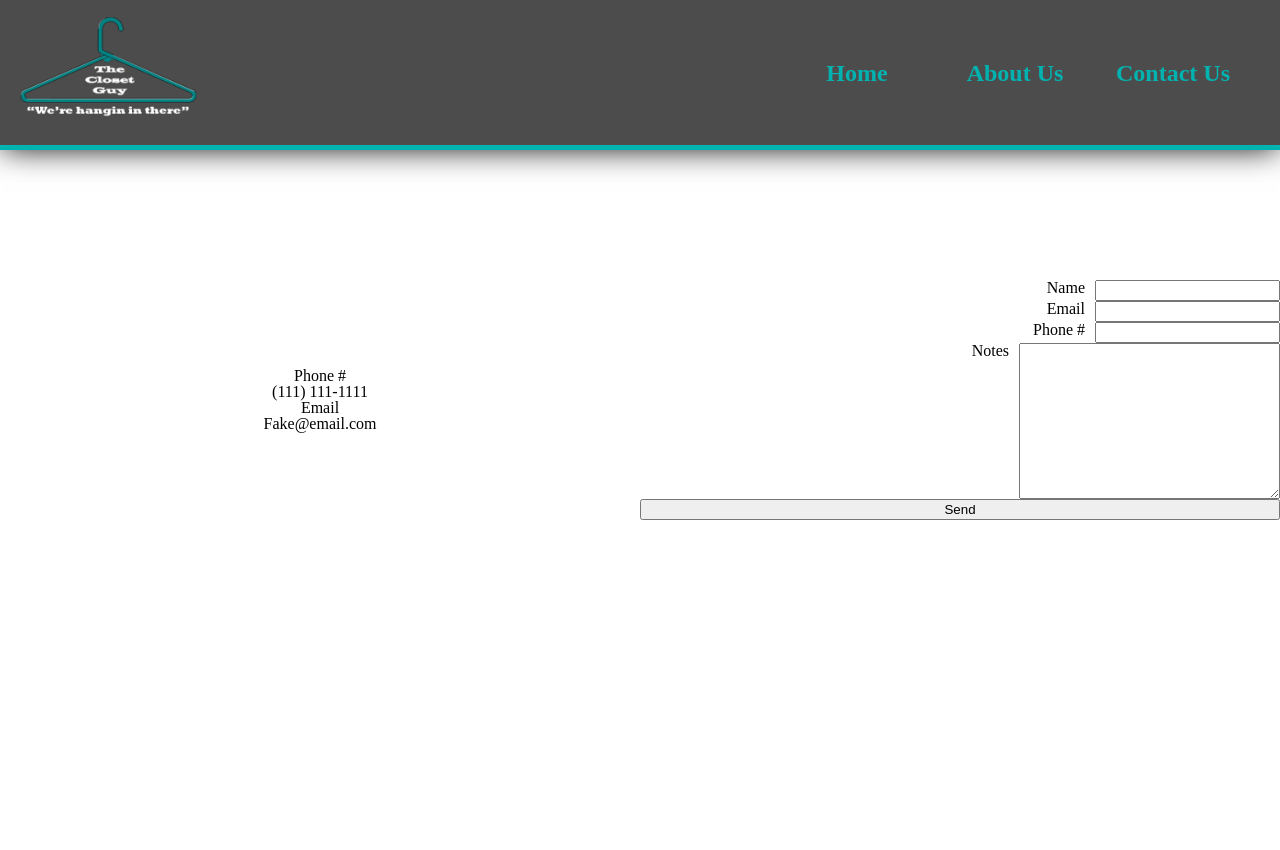
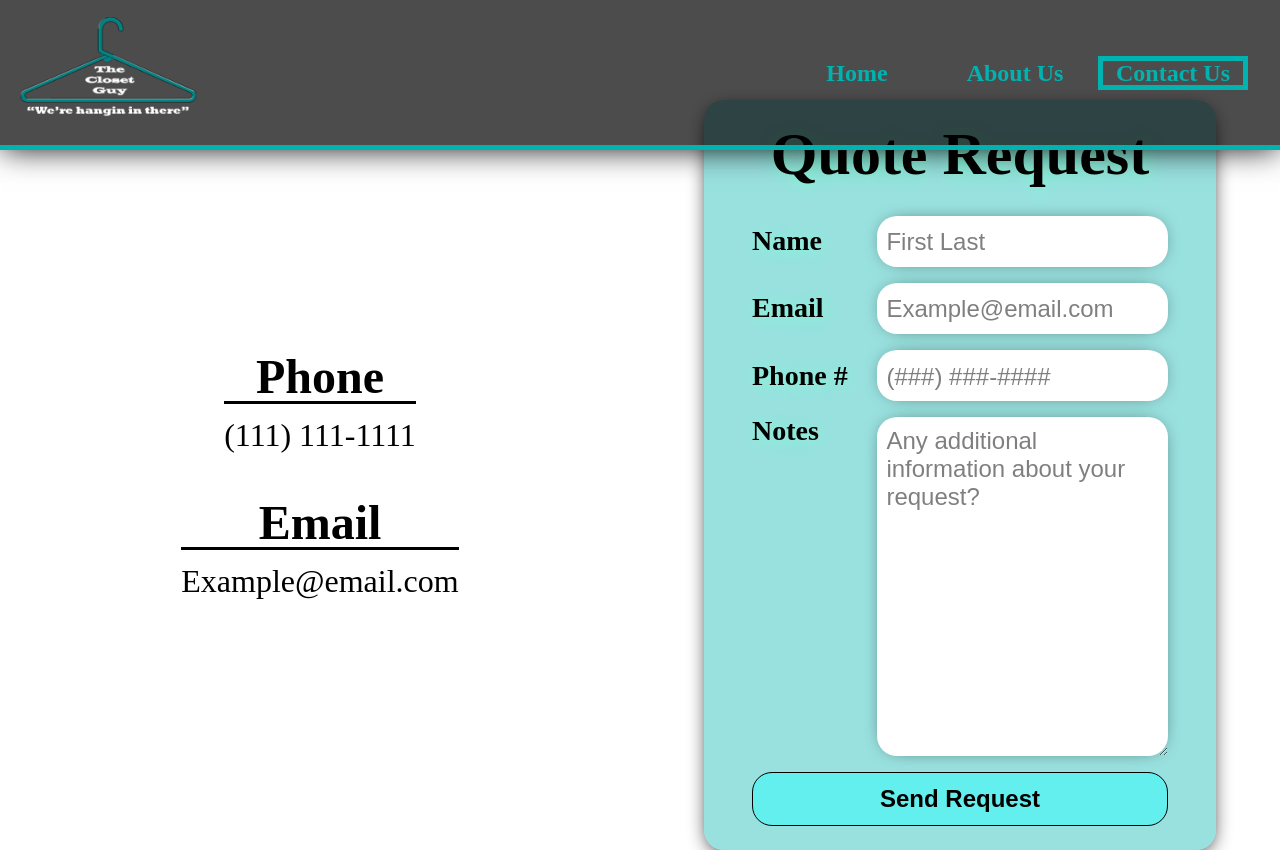
Before and after one commit to adstarfox/TheClosetGuy, a React (Vite) app: page /contact-us in a window 1280 px wide. Before the commit the page ends 800 px from the top, so only its background shows below. Built offline with nearby package versions, Linux system fonts and the light colour scheme.

Commit message:
Finished the contact us page

```diff
--- a/src/components/Contactus.jsx
+++ b/src/components/Contactus.jsx
@@ -1,8 +1,13 @@
 import styles from "./Contactus.module.css";
 import { Formik } from "formik";
 import axios from 'axios'
+import { useState } from 'react'
 
 const Contactus = () => {
+  const [nameValidation, setNameValidation] = useState(undefined)
+  const [emailValidation, setEmailValidation] = useState(undefined)
+  const [phoneValidation, setPhoneValidation] = useState(undefined)
+
   const initialValues = {
     name: "",
     email: "",
@@ -11,7 +16,17 @@ const Contactus = () => {
   };
 
   const onSubmit = (values) => {
-    // console.log(values);
+    const  phoneExp = /\(?(\d{3})\)?[.-\s]?(\d{3})[.-\s]?(\d{4})/.test(values.phone);
+
+    const emailExp = /^\w+([\.-]?\w+)*@\w+([\.-]?\w+)*(\.\w{2,3})+$/.test(values.email)
+
+    if(!values.name || !phoneExp || !emailExp){
+      !values.name && setNameValidation(styles.error)
+      !emailExp && setEmailValidation(styles.error)
+      !phoneExp && setPhoneValidation(styles.error)
+      return
+    }
+
     axios.post('http://localhost:5050/quote', values)
         .then((res) => {
             console.log(res.data)
@@ -21,66 +36,79 @@ const Contactus = () => {
   };
 
   return (
+    <>
+    <div id={styles.fakeHeader}></div>
     <div className={styles.contactContainer} id="contact-body">
       {/* <h1>Contact Us</h1> */}
-        <aside className={styles.infoContainer} id="basic-info">
-          <h1>Phone #</h1>
+        <aside className={styles.sideContainers} id={styles.basicInfo}>
+          <aside className={styles.info}>
+            <h1>Phone</h1>
             <p>(111) 111-1111</p>
+          </aside>
+          <aside className={styles.info}>
             <h1>Email</h1>
-          <p>Fake@email.com</p>
+            <p>Example@email.com</p>
+          </aside>
         </aside>
         <Formik initialValues={initialValues} onSubmit={onSubmit}>
           {({ values, handleChange, handleSubmit }) => {
             return (
-              <form className={styles.infoContainer} id={styles.form}>
-                <div className={styles.formInputs}>
+              <aside className={styles.sideContainers}>
+                <form className={styles.formContainer} id={styles.form}>
+                <h2>Quote Request</h2>
+                  <div className={`${styles.formInputs} ${nameValidation}`}>
                     <label>Name</label>
                     <input
                       type="text"
-                    placeholder="Your Name Here"
+                      placeholder="First Last"
                       name="name"
                       value={values.name}
                       onChange={handleChange}
+                      onClick={() => setNameValidation(undefined)}
                     />
                   </div>
-                  <div className={styles.formInputs}>
+                    <div className={`${styles.formInputs} ${emailValidation}`}>
                     <label>Email</label>
                     <input
-                    type="text"
+                      type="email"
                       placeholder="Example@email.com"
                       name="email"
                       value={values.email}
                       onChange={handleChange}
+                      onClick={() => setEmailValidation(undefined)}
                     />
                   </div>
-                <div className={styles.formInputs}>
+                  <div className={`${styles.formInputs} ${phoneValidation}`}>
                     <label>Phone #</label>
                     <input
-                    type="number"
+                      type="text"
                       placeholder="(###) ###-####"
                       name="phone"
                       value={values.phone}
                       onChange={handleChange}
+                      onClick={() => setPhoneValidation(undefined)}
                     />
                   </div>
-                <div className={styles.formInputs}>
+                  <div className={styles.formInputs} id={styles.textarea}>
                     <label>Notes</label>
                     <textarea
                       name="notes"
                       value={values.notes}
                       onChange={handleChange}
                       id="TextBox"
-                    cols="30"
+                      cols="25"
                       rows="10"
                       placeholder="Any additional information about your request?"
                     ></textarea>
                   </div>
-                <button type="button" id="submit-btn" onClick={handleSubmit}>Send</button>
+                <button type="button" id="submit-btn" onClick={handleSubmit}>Send Request</button>
                </form>
+              </aside>
             );
           }}
         </Formik>
       </div>
+      </>
   );
 };
 
--- a/src/components/Contactus.module.css
+++ b/src/components/Contactus.module.css
@@ -1,22 +1,123 @@
+*, *::before, *::after{
+    box-sizing: border-box;
+    font-family: Arial, Helvetica, sans-serif;
+}
+
+#fakeHeader{
+    height: 150px;
+    width: 100vw;
+}
+
 .contactContainer{
-    height:100vh;
+    height:calc(100vh - 150px);
     display: flex;
     justify-content: center;
     align-items: center;
 }
 
-.infoContainer{
+.sideContainers{
+    height: 100%;
     width: 50%;
+    display: flex;
+    flex-direction: column;
+    align-items: center;
+    justify-content: center;
     text-align: center;
+    /* margin-top: 1rem; */
+}
+
+#basicInfo{
+    gap: 3rem;
+}
+
+#basicInfo h1{
+    font-weight: bold;
+    font-size: 3rem;
+    border-bottom: solid;
+}
+
+#basicInfo p{
+    font-size: 2rem;
+}
+
+.info{
+    display: flex;
+    flex-direction: column;
+    gap: 15px;
 }
 
 #form{
+    width: 80%;
     display: flex;
     flex-direction: column;
+    justify-content: space-between;
+    /* align-items: center; */
+    gap:1rem;
+    padding: 1.5rem 3rem 1.5rem 3rem;
+    background-color: hsl(179,100%,35%,.4);
+    box-shadow: 0 5px 20px -5px ;
+    border-radius: 1.25rem;
+    text-shadow:2px 2px 15px aquamarine;
+}
+
+#form h2{
+    font-size: 3.75rem;
+    font-weight: bold;
+    margin-bottom: 1rem;
+    color: black;
+}
+
+#form button{
+    padding: .5em 1em;
+    font-size: 1.5rem;
+    font-weight: bold;
+    border-radius: 1.25rem;
+    background-color: rgba(54, 251, 251, 0.556);
+    border: solid 1.5px ;
+}
+
+#form button:hover{
+    cursor: pointer;
+    background-color: rgba(54, 251, 251, 0.817);
 }
 
 .formInputs{
+    width: 100%;
+    font-size: 1.75rem;
     display: flex;
-    justify-content: flex-end;
-    gap: 10px;
+    align-items: center;
+    justify-content: space-between;
+    color: black;
+    font-weight: bolder;
 }
+
+#textarea label{
+    align-self: flex-start;
+}
+
+.formInputs input,
+.formInputs textarea{
+    width: 70%;
+    font-size: 1.75rem;
+    color: black;
+    border-radius: 1.25rem;
+    padding: .6rem;
+    border: none;
+    outline: none;
+    box-shadow: 0 0 20px -10px ;
+}
+
+.formInputs input:focus,
+.formInputs textarea:focus{
+    box-shadow: 0 0 0 3px hsl(179,100%,35%,1);
+}
+
+.formInputs input::placeholder,
+.formInputs textarea::placeholder{
+    font-size: 1.5rem;
+    color: black;
+}
+
+.formInputs.error input{
+    box-shadow: 0 0 0 2px red;
+}
--- a/src/components/Header.jsx
+++ b/src/components/Header.jsx
@@ -18,9 +18,9 @@ const Header = () => {
             <img id={styles.hangerPic} src={hanger} alt="The Closet Guy Logo" onClick={()=>navigate('/')}/>
             {/* <h1 className={styles.headerTitle}>The Closet Guy</h1> */}
             {token ? <button id={styles.logoutBtn} onClick={logoutHandler}>Logout</button> : <nav className={styles.headerNav}>
-                <NavLink to='/'>Home</NavLink>
-                <NavLink to='/about-us'>About Us</NavLink>
-                <NavLink to='/contact-us'>Contact Us</NavLink>
+                <NavLink to='/' className={({isActive}) => (isActive ? styles.active : '')} >Home</NavLink>
+                <NavLink to='/about-us' className={({isActive}) => (isActive ? styles.active : '')}>About Us</NavLink>
+                <NavLink to='/contact-us' className={({isActive}) => (isActive ? styles.active : '')}>Contact Us</NavLink>
             </nav>}
         </header>
     )
--- a/src/components/Header.module.css
+++ b/src/components/Header.module.css
@@ -59,6 +59,10 @@
     border: solid hsl(var(--color-hsl)) 5px ;
 }
 
+.active{
+    border: solid hsl(var(--color-hsl)) 5px ;
+}
+
 #logoutBtn{
     width: 200px;
     font-size: 1.5rem;
--- a/src/components/RequestCard.jsx
+++ b/src/components/RequestCard.jsx
@@ -73,7 +73,7 @@ const RequestCard = ({ request, reloadPage, createdDate, contactedDate }) => {
                 reloadPage();
               }}
             >
-              <MdCheckroom/>
+              <MdCheckroom style={{transform: 'scaleX(-1)'}}/>
             </p>
             <p id={styles.no}
               onClick={() => {
```
Lines whose indentation alone changed are shown as unchanged.
